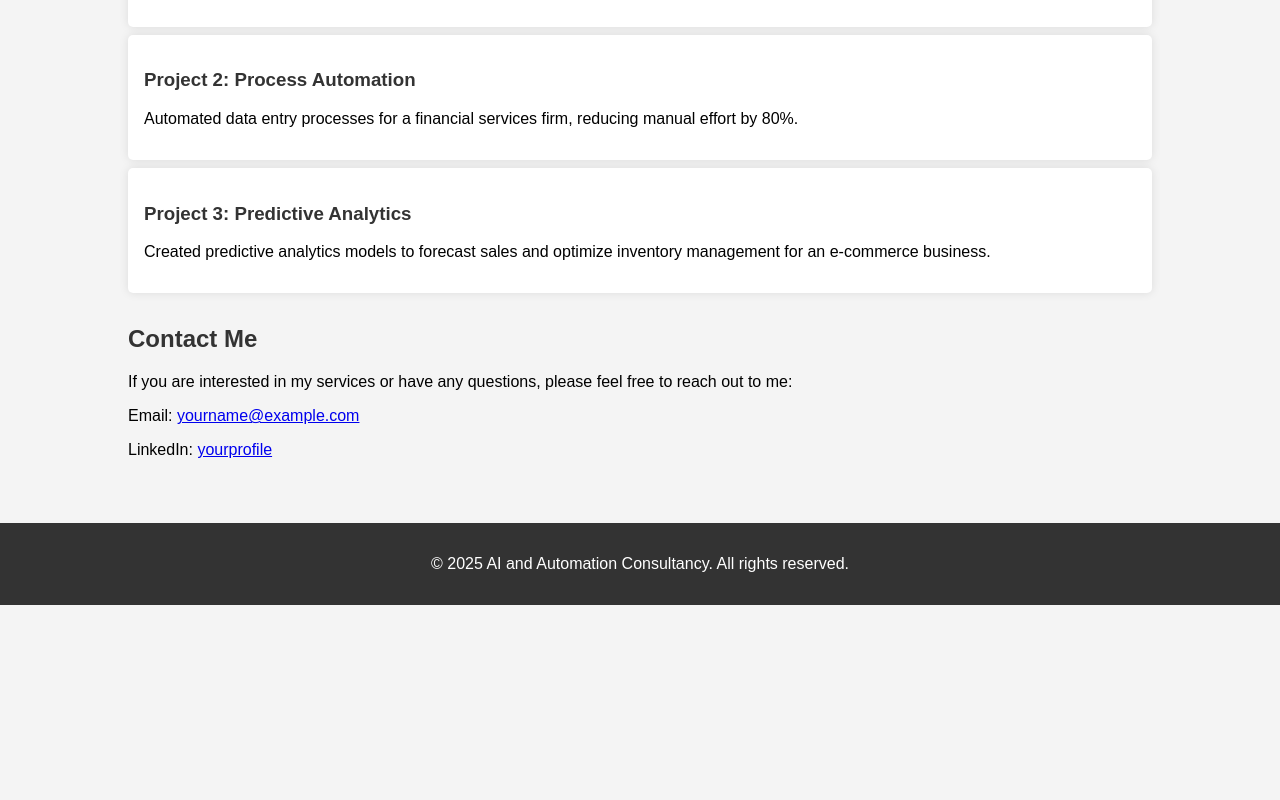
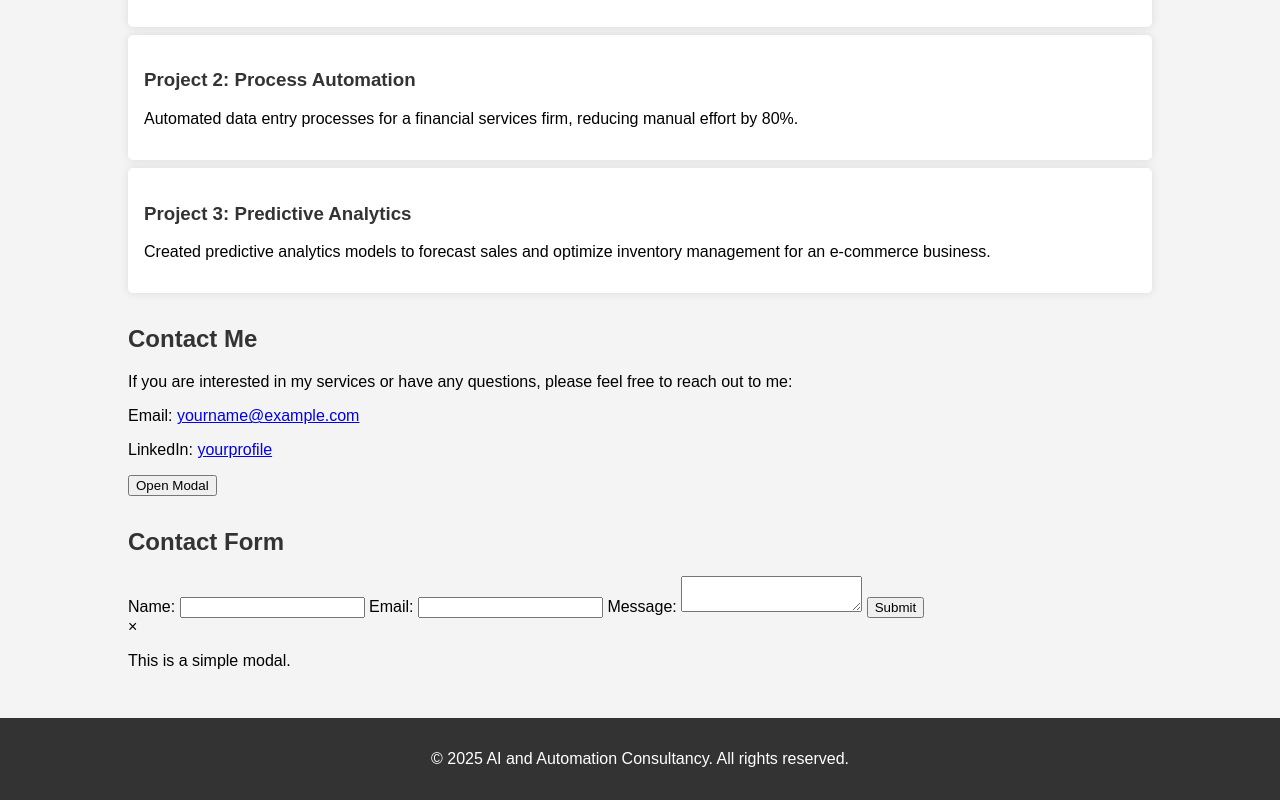
Before and after one commit to bjbrady94/portfolio, a plain HTML site: page index.html in a window 1280 px wide. Shown: the part 1020-1820 px from the top of the page. Before the commit the page ends 1625 px from the top, so only its background shows below. Drawn offline with Linux system fonts and the light colour scheme.

Commit message:
Update index.html

```diff
--- a/index.html
+++ b/index.html
@@ -58,10 +58,32 @@
             <p>If you are interested in my services or have any questions, please feel free to reach out to me:</p>
             <p>Email: <a href="mailto:yourname@example.com">yourname@example.com</a></p>
             <p>LinkedIn: <a href="https://www.linkedin.com/in/yourprofile" target="_blank">yourprofile</a></p>
+            <button id="modalBtn">Open Modal</button>
         </section>
+        <!-- Add Form -->
+        <section class="contact-form">
+            <h2>Contact Form</h2>
+            <form id="contactForm">
+                <label for="name">Name:</label>
+                <input type="text" id="name" name="name" required>
+                <label for="email">Email:</label>
+                <input type="email" id="email" name="email" required>
+                <label for="message">Message:</label>
+                <textarea id="message" name="message" required></textarea>
+                <button type="submit">Submit</button>
+            </form>
+        </section>
+        <!-- Modal -->
+        <div id="simpleModal" class="modal">
+            <div class="modal-content">
+                <span class="closeBtn">&times;</span>
+                <p>This is a simple modal.</p>
+            </div>
+        </div>
     </div>
     <footer>
         <p>&copy; 2025 AI and Automation Consultancy. All rights reserved.</p>
     </footer>
+    <script src="script.js"></script>
 </body>
 </html>
```
